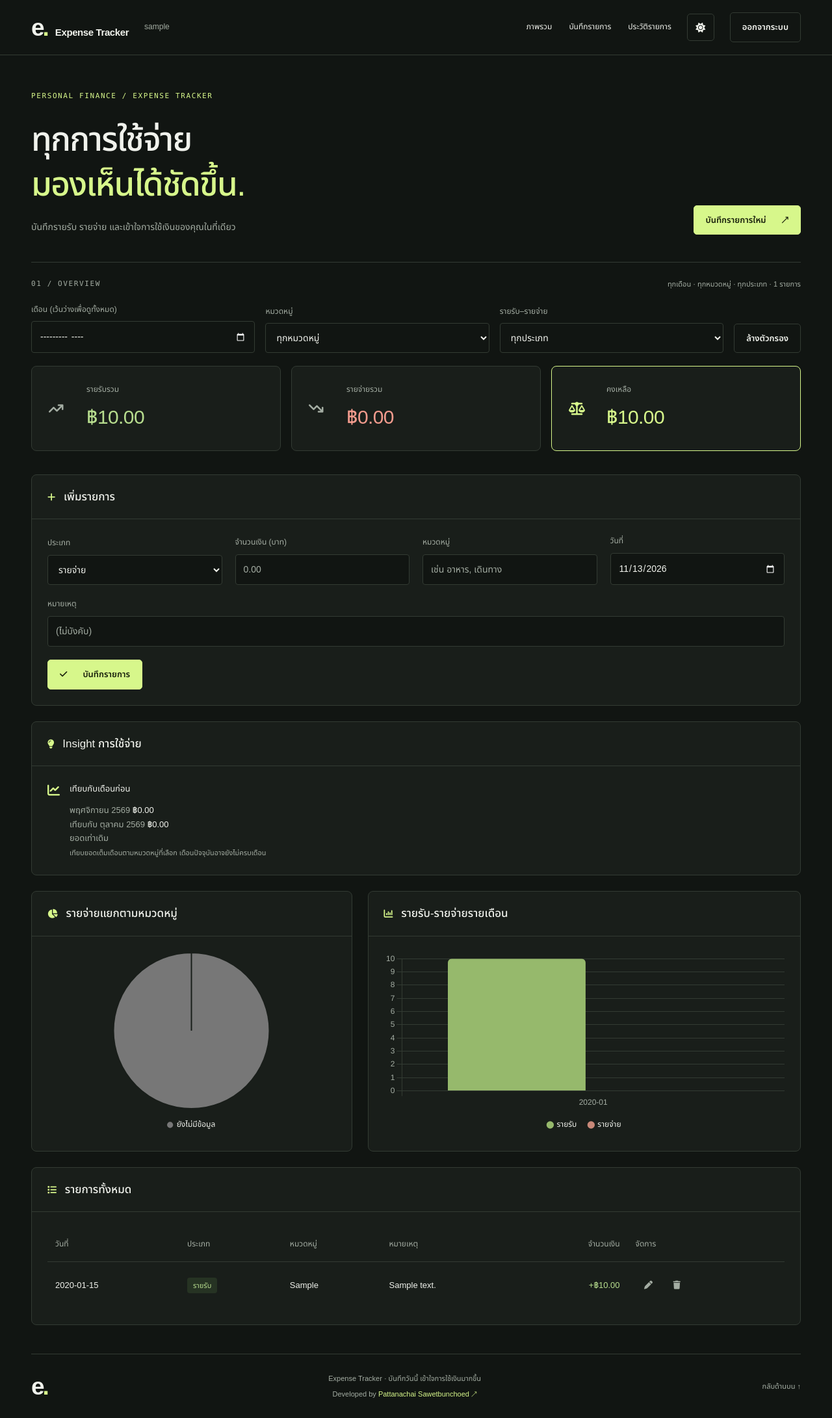
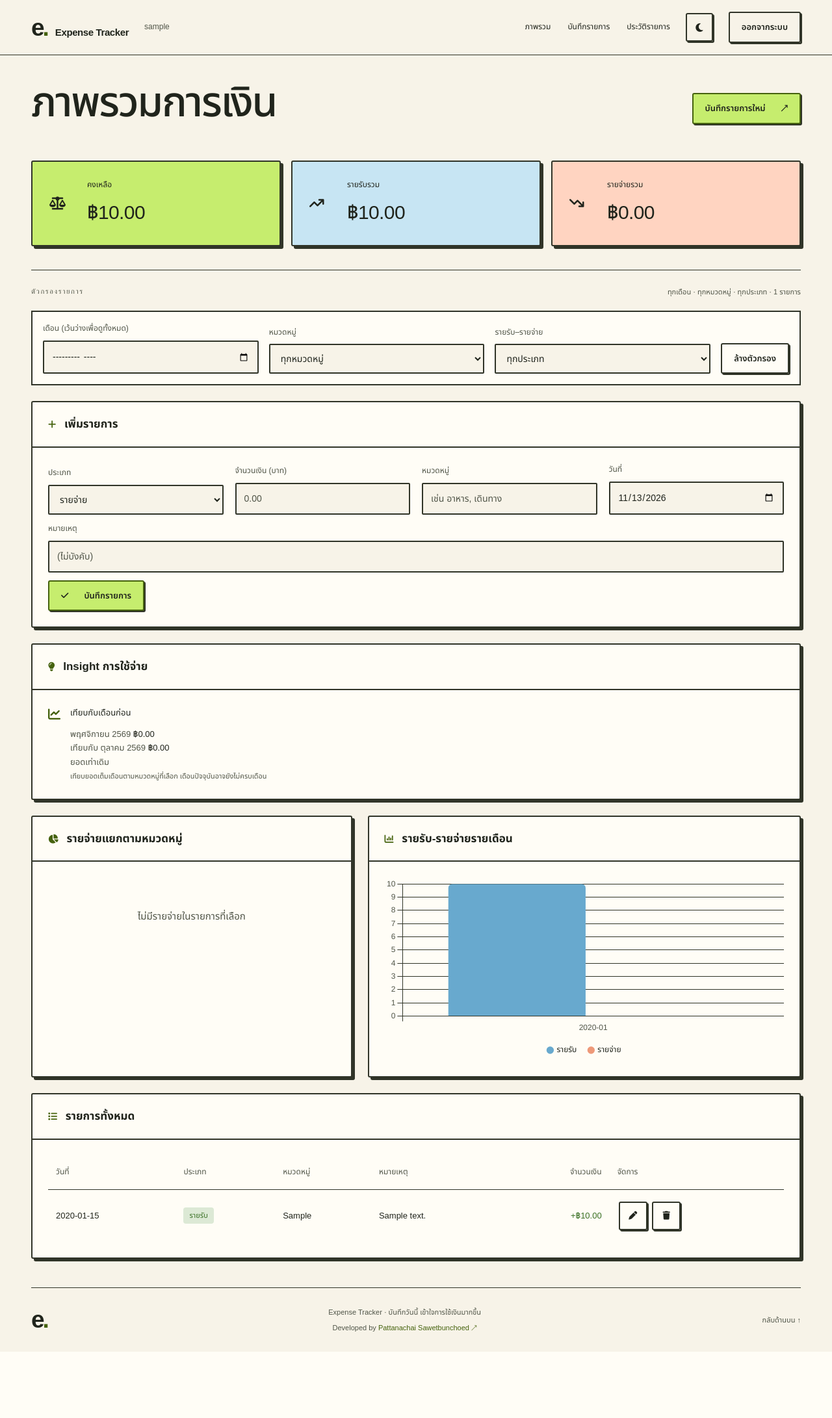
Before and after one commit to AoojunHappyman/Expense-Tracker, a Flask app: page / in a window 1280 px wide. Shown: the whole page at 65% size. After the commit the page ends 2080 px from the top, so only its background shows below. Run offline with Flask 3, Linux system fonts and the light colour scheme; the visitor is signed in with stand-in values (Sample User, id 1); tables that the repository leaves empty hold one stand-in row (values such as "Sample post").

Commit message:
Redesign dashboard and account pages with neobrutalist styling

```diff
--- a/static/css/style.css
+++ b/static/css/style.css
@@ -985,3 +985,74 @@ footer .developer-credit {
         grid-template-columns: 1fr;
     }
 }
+
+/* Ledger surfaces and controls */
+:root {
+    --bg: #f7f3e8;
+    --surface: #fffdf6;
+    --text: #20241c;
+    --muted: #505548;
+    --line: #303428;
+    --accent: #45620d;
+    --lime: #c6ed6e;
+    --sky: #c7e5f3;
+    --peach: #ffd4c1;
+    --stamp: #303428;
+}
+body.dark {
+    --bg: #181b18;
+    --surface: #272c26;
+    --line: #afbaa3;
+    --stamp: #050805;
+    --lime: #c6ed6e;
+    --sky: #c7e5f3;
+    --peach: #ffd4c1;
+}
+.hero { padding: 32px 0 12px; align-items: center; }
+.hero h1 { font-size: clamp(2rem, 5vw, 4rem); letter-spacing: -.035em; line-height: 1.25; }
+.box, .card, .modal-box, .toast {
+    border: 2px solid var(--line);
+    border-radius: 3px;
+    box-shadow: 4px 4px 0 var(--stamp);
+}
+.card.balance { background: var(--lime); }
+.card.income { background: var(--sky); }
+.card.expense { background: var(--peach); }
+.summary-cards .card :is(.label, .value, i) { color: #20241c; }
+.card .value { font-variant-numeric: tabular-nums; }
+.Eb { border-bottom: 2px solid var(--line); font-weight: 700; }
+.dashboard-filters { padding: 16px; background: var(--surface); border: 2px solid var(--line); }
+input, select { border: 2px solid var(--line); border-radius: 2px; }
+.button, button:not(.icon-btn):not(#darkMode), #darkMode, .icon-btn {
+    border: 2px solid var(--line);
+    border-radius: 3px;
+    box-shadow: 2px 2px 0 var(--stamp);
+    min-height: 44px;
+}
+.icon-btn { min-width: 44px; margin: 2px; color: var(--text); }
+.button.primary, #submitBtn { background: var(--lime)!important; color: #20241c!important; }
+:where(button, .button):enabled:hover, a.button:hover { filter: brightness(.94); }
+button:enabled:active, .button:active { transform: translate(2px, 2px); box-shadow: none; }
+:focus-visible { outline: 3px solid var(--accent); outline-offset: 3px; }
+.chart-empty { text-align: center; color: var(--muted); padding-block: 3rem; }
+.form-box form { gap: 12px 18px; }
+@media (max-width: 600px) {
+    .hero { align-items: flex-start; gap: 12px; }
+    .table-wrap table, .table-wrap tbody { display: block; min-width: 0; }
+    .table-wrap thead { position: absolute; clip-path: inset(50%); width: 1px; height: 1px; overflow: hidden; }
+    .table-wrap tbody tr {
+        display: grid;
+        grid-template-columns: minmax(0, 1fr) auto;
+        gap: 5px 10px;
+        padding: 14px;
+        margin-bottom: 14px;
+        border: 2px solid var(--line);
+        background: var(--bg);
+    }
+    .table-wrap td { display: block; padding: 0; border: 0; white-space: normal; overflow-wrap: anywhere; }
+    .table-wrap td:first-child { color: var(--muted); }
+    .table-wrap td:nth-child(3) { font-weight: 700; }
+    .table-wrap td:nth-child(4) { grid-column: 1 / -1; grid-row: 3; }
+    .table-wrap td:nth-child(5) { grid-column: 2; grid-row: 2; }
+    .table-wrap td:last-child { grid-column: 1 / -1; text-align: right; }
+}
--- a/static/js/script.js
+++ b/static/js/script.js
@@ -111,8 +111,8 @@ function renderTable(transactions) {
             <td>${escapeHtml(t.note || "-")}</td>
             <td class="amount-cell">${t.type === "income" ? "+" : "-"}${fmtMoney(t.amount)}</td>
             <td>
-                <button class="icon-btn edit" data-id="${t.id}" title="แก้ไข"><i class="fa-solid fa-pen"></i></button>
-                <button class="icon-btn delete" data-id="${t.id}" title="ลบ"><i class="fa-solid fa-trash"></i></button>
+                <button class="icon-btn edit" data-id="${t.id}" aria-label="แก้ไขรายการ" title="แก้ไข"><i class="fa-solid fa-pen"></i></button>
+                <button class="icon-btn delete" data-id="${t.id}" aria-label="ลบรายการ" title="ลบ"><i class="fa-solid fa-trash"></i></button>
             </td>
         `;
         tableBody.appendChild(tr);
@@ -142,9 +142,14 @@ function renderCategoryChart(byCategory) {
     const labels = byCategory.map((c) => c.category);
     const values = byCategory.map((c) => c.total);
 
-    const palette = ["#96b96c", "#e3bc7a", "#c88878", "#6c998c", "#b6bb9e", "#8c9dad", "#aaa0b5", "#d5d9b6"];
+    const palette = ["#68a9ce", "#e3bc7a", "#ee9979", "#6c998c", "#b6bb9e", "#8c9dad", "#aaa0b5", "#d5d9b6"];
 
     if (categoryChart) categoryChart.destroy();
+    categoryChart = null;
+    ctx.hidden = !byCategory.length;
+    ctx.nextElementSibling.hidden = Boolean(byCategory.length);
+    ctx.nextElementSibling.textContent = "ไม่มีรายจ่ายในรายการที่เลือก";
+    if (!byCategory.length) return;
     categoryChart = new Chart(ctx, {
         type: "pie",
         data: {
@@ -171,6 +176,11 @@ function renderMonthlyChart(byMonth) {
     const ctx = document.getElementById("monthlyChart");
 
     if (monthlyChart) monthlyChart.destroy();
+    monthlyChart = null;
+    ctx.hidden = !byMonth.labels.length;
+    ctx.nextElementSibling.hidden = Boolean(byMonth.labels.length);
+    ctx.nextElementSibling.textContent = "ไม่มีรายการในช่วงที่เลือก";
+    if (!byMonth.labels.length) return;
     monthlyChart = new Chart(ctx, {
         type: "bar",
         data: {
@@ -179,13 +189,13 @@ function renderMonthlyChart(byMonth) {
                 {
                     label: "รายรับ",
                     data: byMonth.income.length ? byMonth.income : [0],
-                    backgroundColor: "#96b96c",
+                    backgroundColor: "#68a9ce",
                     borderRadius: 6,
                 },
                 {
                     label: "รายจ่าย",
                     data: byMonth.expense.length ? byMonth.expense : [0],
-                    backgroundColor: "#c88878",
+                    backgroundColor: "#ee9979",
                     borderRadius: 6,
                 },
             ],
@@ -236,6 +246,7 @@ form.addEventListener("submit", async (e) => {
             showToast(err.error || "บันทึกไม่สำเร็จ", "error");
             return;
         }
+        showToast("บันทึกรายการแล้ว");
         resetForm();
         try {
             await loadAll();
@@ -342,6 +353,7 @@ confirmDeleteBtn.addEventListener("click", async () => {
             showToast("ลบไม่สำเร็จ", "error");
             return;
         }
+        showToast("ลบรายการแล้ว");
         deleted = true;
         if (String(editingId) === String(id)) resetForm();
         try {
@@ -375,7 +387,7 @@ darkModeBtn.addEventListener("click", () => {
     applyChartTheme();
 });
 
-if (localStorage.getItem("darkMode") !== "off") {
+if (localStorage.getItem("darkMode") === "on") {
     document.body.classList.add("dark");
 }
 
@@ -412,6 +424,11 @@ function animateValue(elId, endValue) {
     const el = document.getElementById(elId);
     cancelAnimationFrame(el.animationFrame);
     const startValue = parseFloat(el.dataset.raw || 0);
+    if (matchMedia("(prefers-reduced-motion: reduce)").matches) {
+        el.textContent = fmtMoney(endValue);
+        el.dataset.raw = endValue;
+        return;
+    }
     const duration = 600;
     const startTime = performance.now();
 
@@ -495,6 +512,7 @@ function applyChartTheme() {
     const line = style.getPropertyValue("--line").trim();
     darkModeBtn.setAttribute("aria-label", document.body.classList.contains("dark") ? "เปลี่ยนเป็นโหมดสว่าง" : "เปลี่ยนเป็นโหมดมืด");
     if (typeof Chart === "undefined") return;
+    Chart.defaults.animation = matchMedia("(prefers-reduced-motion: reduce)").matches ? false : Chart.defaults.animation;
     Chart.defaults.color = muted;
     Chart.defaults.borderColor = line;
     for (const chart of [categoryChart, monthlyChart]) {
--- a/templates/auth.html
+++ b/templates/auth.html
@@ -6,11 +6,11 @@
     <title>{{ {'login': 'เข้าสู่ระบบ', 'register': 'สร้างบัญชี', 'recover': 'กู้บัญชี'}[mode] }} · Expense Tracker</title>
     <link rel="stylesheet" href="{{ url_for('static', filename='css/style.css') }}">
 </head>
-<body class="dark">
+<body><script>document.body.classList.toggle("dark", localStorage.getItem("darkMode") === "on");</script>
     <main class="auth-shell">
         <a class="brand" href="{{ url_for('login') }}">e<span>.</span><span class="brand-name">Expense Tracker</span></a>
         <section class="box auth-box">
-            <p class="eyebrow">YOUR MONEY / YOUR SPACE</p>
+
             <h1>{{ {'login': 'ยินดีต้อนรับกลับ', 'register': 'เริ่มบันทึกในพื้นที่ของคุณ', 'recover': 'กู้คืนบัญชีของคุณ'}[mode] }}</h1>
             <p class="hero-description">{{ 'ใช้รหัสกู้บัญชีที่บันทึกไว้ และตั้งรหัสผ่านใหม่' if mode == 'recover' else 'รายรับ รายจ่าย และภาพรวมที่เป็นของคุณเท่านั้น' }}</p>
             {% if error %}<p class="auth-error" role="alert">{{ error }}</p>{% endif %}
--- a/templates/error.html
+++ b/templates/error.html
@@ -6,10 +6,10 @@
     <title>{{ status }} · Expense Tracker</title>
     <link rel="stylesheet" href="{{ url_for('static', filename='css/style.css') }}">
 </head>
-<body class="dark">
+<body><script>document.body.classList.toggle("dark", localStorage.getItem("darkMode") === "on");</script>
     <main class="auth-shell">
         <section class="box auth-box">
-            <p class="eyebrow">EXPENSE TRACKER / {{ status }}</p>
+
             <h1>{{ message }}</h1>
             {% if reference %}<p>รหัสอ้างอิง: {{ reference }}</p>{% endif %}
             <a class="button primary" href="/">กลับหน้าหลัก</a>
--- a/templates/index.html
+++ b/templates/index.html
@@ -26,10 +26,33 @@
     </header>
     <main id="main">
         <section class="hero" id="overview">
-            <div><p class="eyebrow">PERSONAL FINANCE / EXPENSE TRACKER</p><h1>ทุกการใช้จ่าย<br><em>มองเห็นได้ชัดขึ้น.</em></h1><p class="hero-description">บันทึกรายรับ รายจ่าย และเข้าใจการใช้เงินของคุณในที่เดียว</p></div>
+            <h1>ภาพรวมการเงิน</h1>
             <a class="button primary" href="#entry">บันทึกรายการใหม่ <span aria-hidden="true">↗</span></a>
         </section>
-        <div class="section-label"><span>01 / OVERVIEW</span><span id="filterStatus" role="status">สรุปจากรายการทั้งหมด</span></div>
+        <section class="summary-cards">
+            <div class="card balance">
+                <i class="fa-solid fa-scale-balanced"></i>
+                <div>
+                    <p class="label">คงเหลือ</p>
+                    <p class="value" id="totalBalance">฿0.00</p>
+                </div>
+            </div>
+            <div class="card income">
+                <i class="fa-solid fa-arrow-trend-up"></i>
+                <div>
+                    <p class="label">รายรับรวม</p>
+                    <p class="value" id="totalIncome">฿0.00</p>
+                </div>
+            </div>
+            <div class="card expense">
+                <i class="fa-solid fa-arrow-trend-down"></i>
+                <div>
+                    <p class="label">รายจ่ายรวม</p>
+                    <p class="value" id="totalExpense">฿0.00</p>
+                </div>
+            </div>
+        </section>
+        <div class="section-label"><span>ตัวกรองรายการ</span><span id="filterStatus" role="status">สรุปจากรายการทั้งหมด</span></div>
         <form id="dashboardFilters" class="dashboard-filters" aria-label="ตัวกรองข้อมูล">
             <div class="form-row">
                 <label for="filterMonth">เดือน (เว้นว่างเพื่อดูทั้งหมด)</label>
@@ -50,29 +73,7 @@
             <button type="reset" class="btn-secondary">ล้างตัวกรอง</button>
         </form>
         <!-- ========== การ์ดสรุปยอด ========== -->
-        <section class="summary-cards">
-            <div class="card income">
-                <i class="fa-solid fa-arrow-trend-up"></i>
-                <div>
-                    <p class="label">รายรับรวม</p>
-                    <p class="value" id="totalIncome">฿0.00</p>
-                </div>
-            </div>
-            <div class="card expense">
-                <i class="fa-solid fa-arrow-trend-down"></i>
-                <div>
-                    <p class="label">รายจ่ายรวม</p>
-                    <p class="value" id="totalExpense">฿0.00</p>
-                </div>
-            </div>
-            <div class="card balance">
-                <i class="fa-solid fa-scale-balanced"></i>
-                <div>
-                    <p class="label">คงเหลือ</p>
-                    <p class="value" id="totalBalance">฿0.00</p>
-                </div>
-            </div>
-        </section>
+
 
         <!-- ========== ฟอร์มเพิ่มรายการ ========== -->
         <section class="box form-box" id="entry">
@@ -127,11 +128,11 @@
         <section class="charts-grid">
             <div class="box chart-box">
                 <h2 class="Eb"><i class="fa-solid fa-chart-pie"></i> รายจ่ายแยกตามหมวดหมู่</h2>
-                <div class="boxtext1"><canvas id="categoryChart" role="img" aria-label="กราฟรายจ่ายแยกตามหมวดหมู่"></canvas></div>
+                <div class="boxtext1"><canvas id="categoryChart" role="img" aria-label="กราฟรายจ่ายแยกตามหมวดหมู่"></canvas><p class="chart-empty" hidden></p></div>
             </div>
             <div class="box chart-box">
                 <h2 class="Eb"><i class="fa-solid fa-chart-column"></i> รายรับ-รายจ่ายรายเดือน</h2>
-                <div class="boxtext1"><canvas id="monthlyChart" role="img" aria-label="กราฟรายรับและรายจ่ายรายเดือน"></canvas></div>
+                <div class="boxtext1"><canvas id="monthlyChart" role="img" aria-label="กราฟรายรับและรายจ่ายรายเดือน"></canvas><p class="chart-empty" hidden></p></div>
             </div>
         </section>
 
--- a/templates/recovery_code.html
+++ b/templates/recovery_code.html
@@ -6,10 +6,10 @@
     <title>เก็บรหัสกู้บัญชี · Expense Tracker</title>
     <link rel="stylesheet" href="{{ url_for('static', filename='css/style.css') }}">
 </head>
-<body class="dark">
+<body><script>document.body.classList.toggle("dark", localStorage.getItem("darkMode") === "on");</script>
     <main class="auth-shell">
         <section class="box auth-box">
-            <p class="eyebrow">ACCOUNT RECOVERY</p>
+
             <h1>เก็บรหัสนี้ไว้ให้ดี</h1>
             <p>รหัสนี้แสดงครั้งเดียว ใช้กู้บัญชีเมื่อลืมรหัสผ่าน กรุณาบันทึกในที่ปลอดภัยก่อนออกจากหน้านี้</p>
             <code class="recovery-code">{{ code }}</code>
```
